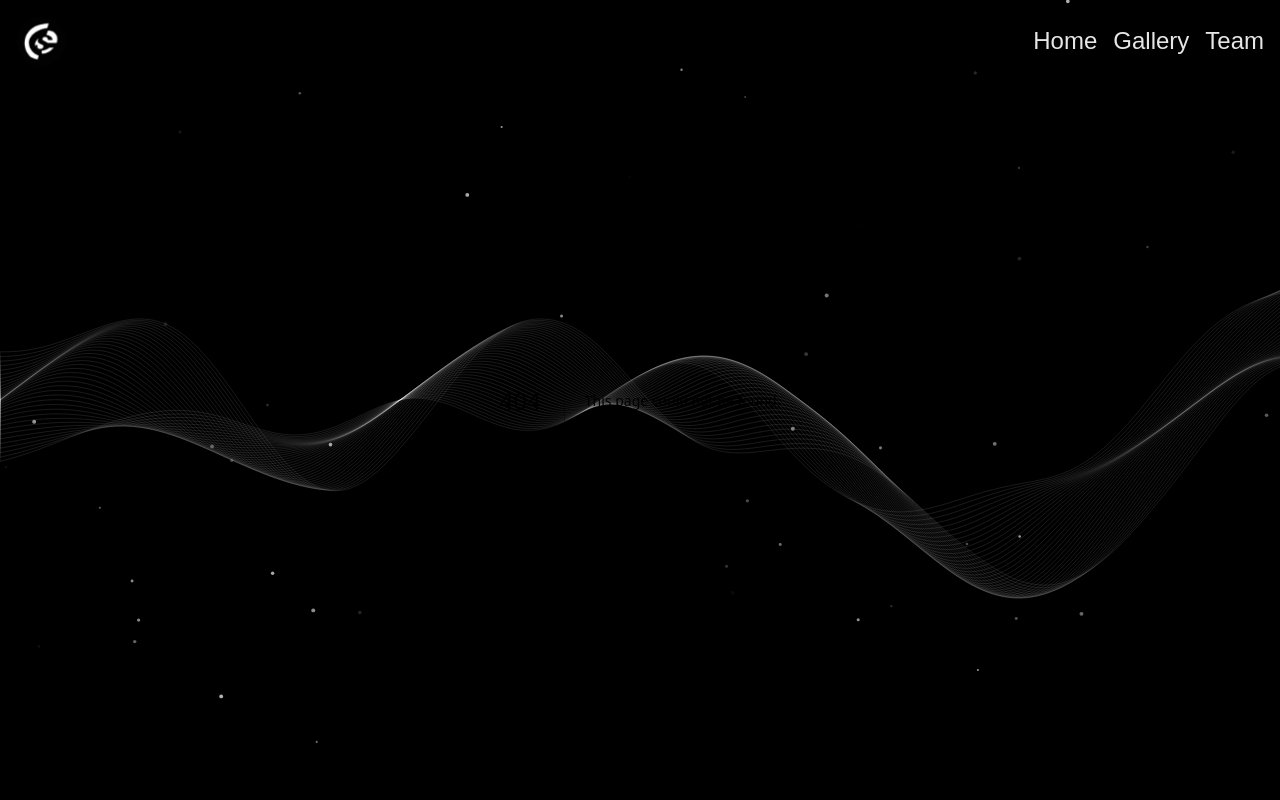
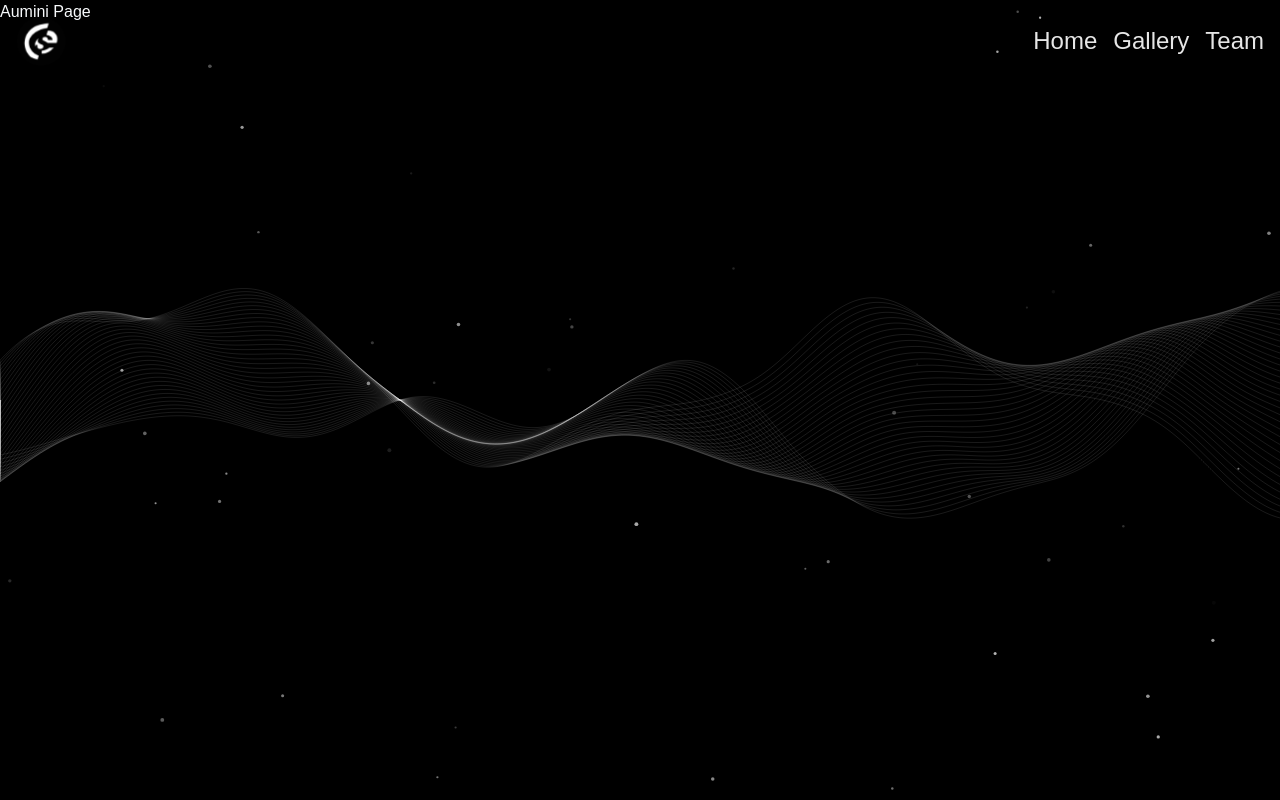
Before and after one commit to lakshaylalia/Csec_Website, a Next.js app: page /alumni in a window 1280 px wide. Before the commit this address had no page. Built offline with nearby package versions, Linux system fonts and the light colour scheme; a web font is replaced by a local one.

Commit message:
adds alumini page

```diff
--- /dev/null
+++ b/src/app/alumni/page.jsx
@@ -0,0 +1,10 @@
+
+const AluminiPAge = ()=>{
+
+    return <div>
+        Aumini Page
+    </div>
+}
+
+
+export default AluminiPAge
```
